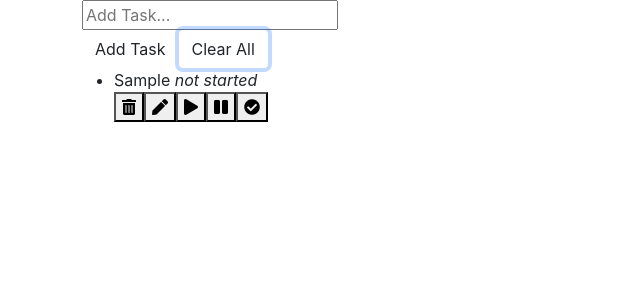
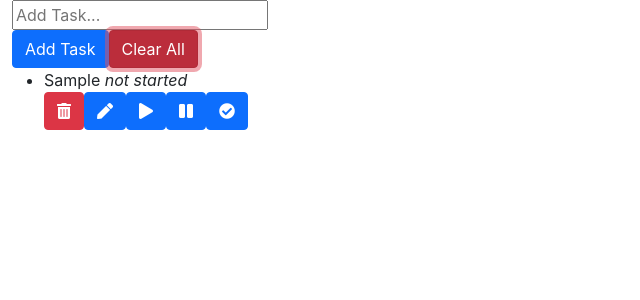
Before and after one commit to Gabymarrod/Task-Manager-react-project, a React (Create React App) app: page / in a window 1280 px wide. Both pictures are taken after typing "Sample" into the empty fields and a click on the button "Clear All". Shown: the top 300 px of the page, without its empty margins (0-640 px from the left). Built offline with nearby package versions, Linux system fonts and the light colour scheme.

Commit message:
mejorando solo un poco el diseño hasta esta parte dond se incluye el guardar en local storage

```diff
--- a/src/App.js
+++ b/src/App.js
@@ -7,9 +7,9 @@ import './App.css';
 const App = () => {
   return (
     <TaskListContextProvider>
-      <div className="container">
-        <div className="app-wrapper">
-          <div className="main">
+      <div className="container-fluid">
+        <div className="">
+          <div className="">
              <Form />
              <TaskList/>
           </div>
--- a/src/components/context/TaskListContext.js
+++ b/src/components/context/TaskListContext.js
@@ -5,8 +5,7 @@ import React, {createContext, useEffect, useState} from
 export const TaskListContext = createContext()
 
 const TaskListContextProvider = props => {
-  const initialState = JSON.parse
-  (localStorage.getItem("tasks")) || [];
+  const initialState = JSON.parse (localStorage.getItem("tasks")) || [];
 
   const[tasks, setTasks] = useState(initialState);
   const[editItem, setEditItem] = useState(null);
--- a/src/components/task/Form.js
+++ b/src/components/task/Form.js
@@ -32,6 +32,7 @@ const Form = () => {
 
     return(
         <form onSubmit={handleSubmit} className="form">
+
             <input
                 onChange={handleChange}
                 value={description}
@@ -41,12 +42,10 @@ const Form = () => {
                 required
             />
             <div className="buttons">
-                <button type="submit" className="btn
-                add-task-btn">
+                <button type="submit" className="btn btn-primary add-task-btn">
                   {editItem ? 'Edit Task': 'Add Task'}
                 </button>
-                <button onClick={clearList} className="btn
-                clear-btn">Clear All</button>
+                <button onClick={clearList} className="btn btn-danger clear-btn">Clear All</button>
             </div>
         </form>
 
--- a/src/components/task/Task.js
+++ b/src/components/task/Task.js
@@ -6,26 +6,26 @@ const Task =({task}) => {
     (TaskListContext)
 
     return (
-        <li className= "list-item" key={task.id}>
-            <span>{task.description}&nbsp;</span>
-            <span><i>{task.status}</i></span>
+        <li className="list-item" key={task.id}>
+            <span className="m5">{task.description}&nbsp;</span>
+            <span className="m5"><i>{task.status}</i></span>
 
                 <div>
                     <button onClick= {() => removeTask(task.id)}
-                        className="btn-delete task-btn"
+                        className="btn btn-danger"
                         >
-                        <i className= "fas fa-trash-alt"></i>
+                        <i className= "text-white fas fa-trash-alt"></i>
                     </button>
-                    <button onClick= {() => findItem(task.id)} className= "btn-edit task-btn">
+                    <button onClick= {() => findItem(task.id)} className= "btn btn-primary">
                         <i className= "fas fa-pen"></i>
                     </button>
-                    <button className= "btn-start task-btn">
+                    <button className= "btn btn-primary btn-start task-btn">
                         <i className= "fas fa-play"></i>
                     </button>
-                    <button className= "btn-pause task-btn">
+                    <button className= "btn btn-primary btn-pause task-btn">
                         <i className= "fas fa-pause"></i>
                     </button>
-                    <button className= "btn-done task-btn">
+                    <button className= "btn btn-primary btn-done task-btn">
                         <i className= "fas fa-check-circle"></i>
                     </button>
                 </div>
```
Also changed, not shown: 1 other file (tests, documents, lock files or other folders).
